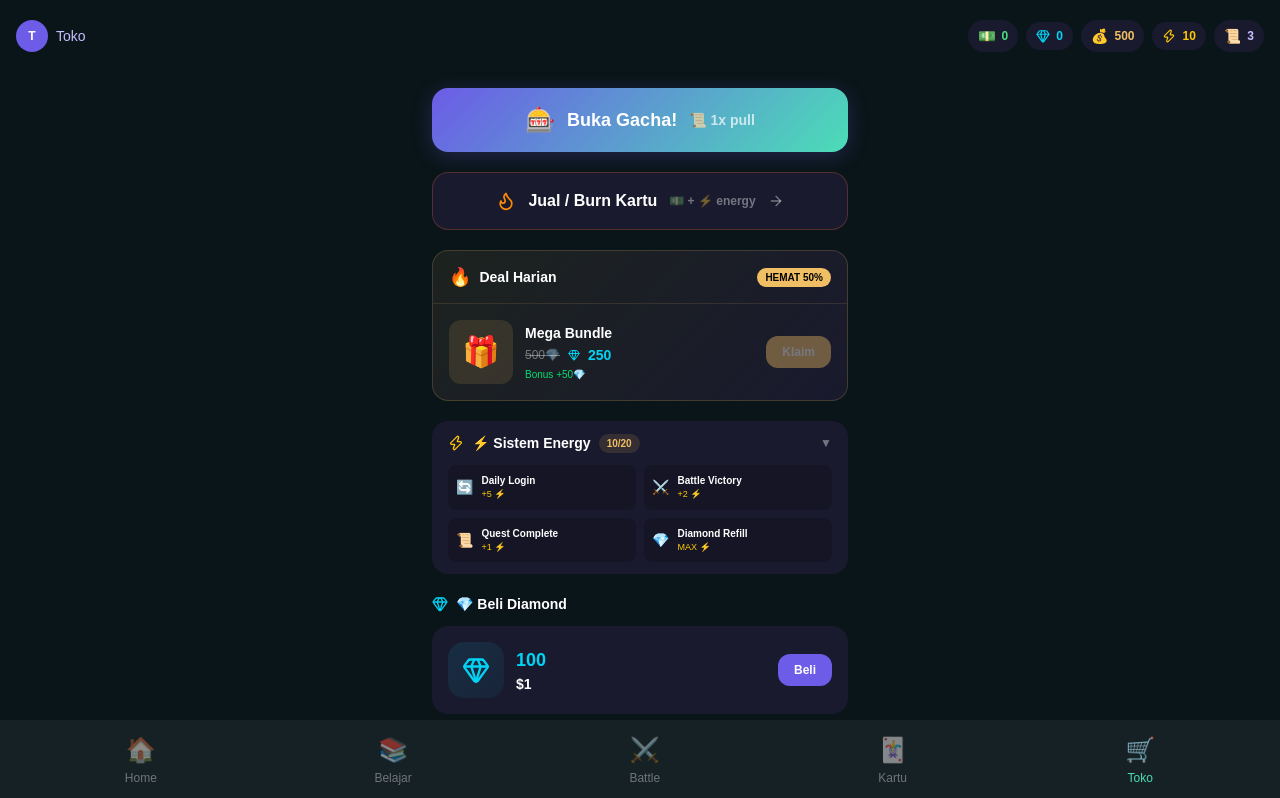
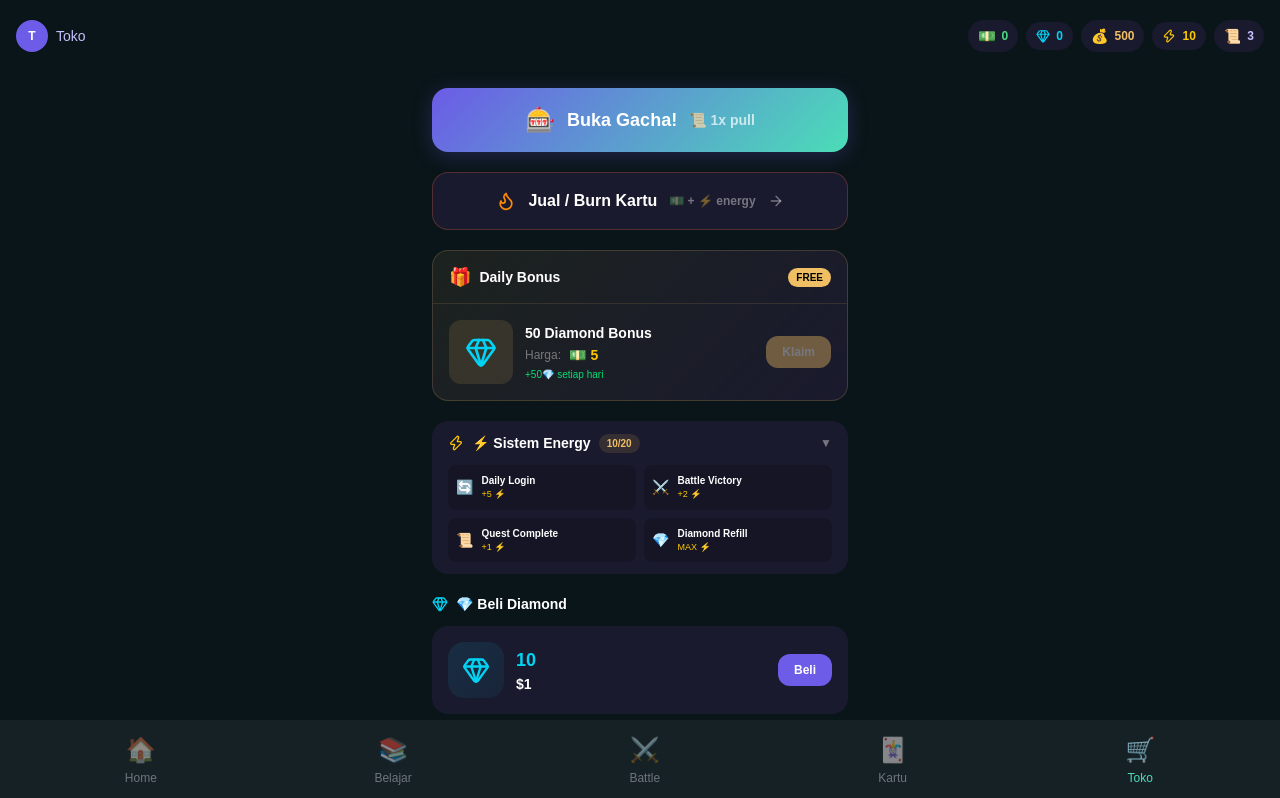
Before and after one commit to tamagoxx/kanjimon, a Next.js app: page /shop in a window 1280 px wide. Shown: the top 798 px of the page. Built offline with nearby package versions, Linux system fonts and the light colour scheme.

Commit message:
fix: diamond purchase -  = 10 diamonds,  = 50, 0 = 100, 0 = 200
- Diamond bundles now straightforward: →10💎, →50💎, 0→100💎, 0→200💎
- No bonus per tier - simple 10 diamonds per
- Daily Deal changed to 50💎 bonus for 5💵 dollars (burn card currency)

```diff
--- a/src/app/shop/page.tsx
+++ b/src/app/shop/page.tsx
@@ -181,19 +181,17 @@ function DiamondBundle({ amount, bonus, price, original, popular }: {
 // Daily Deal
 // ============================================================
 function DailyDeal() {
-  const { diamonds, spendDiamonds } = useCollectionStore();
+  const { dollars, spendDollars, addDiamonds } = useCollectionStore();
 
   const deal = {
-    name: 'Mega Bundle',
-    original: 500,
-    price: 250,
+    name: 'Daily Bonus',
     emoji: '🎁',
     color: '#f0bf63',
-    bonus: 50,
-    total: 550,
+    diamonds: 50,
+    costDollars: 5,
   };
 
-  const canAfford = diamonds >= deal.price;
+  const canAfford = dollars >= deal.costDollars;
 
   return (
     <motion.div
@@ -204,30 +202,29 @@ function DailyDeal() {
     >
       <div className="px-4 py-3 flex items-center justify-between" style={{ borderBottom: `1px solid ${deal.color}20` }}>
         <div className="flex items-center gap-2">
-          <span className="text-lg">🔥</span>
-          <span className="text-sm font-bold text-white">Deal Harian</span>
+          <span className="text-lg">{deal.emoji}</span>
+          <span className="text-sm font-bold text-white">{deal.name}</span>
         </div>
-        <span className="px-2 py-0.5 rounded-full text-[10px] font-bold text-black" style={{ backgroundColor: deal.color }}>HEMAT 50%</span>
+        <span className="px-2 py-0.5 rounded-full text-[10px] font-bold text-black" style={{ backgroundColor: deal.color }}>FREE</span>
       </div>
       <div className="p-4">
         <div className="flex items-center gap-3">
           <div className="w-16 h-16 rounded-xl flex items-center justify-center text-3xl" style={{ background: `${deal.color}20` }}>
-            {deal.emoji}
+            <Gem className="w-8 h-8 text-cyan-400" />
           </div>
           <div className="flex-1">
-            <h3 className="font-bold text-white text-sm">{deal.name}</h3>
+            <h3 className="font-bold text-white text-sm">50 Diamond Bonus</h3>
             <div className="flex items-center gap-2 mt-0.5">
-              <span className="text-xs text-white/40 line-through">{deal.original}💎</span>
-              <Gem className="w-3 h-3 text-cyan-400" />
-              <span className="text-sm font-black text-cyan-400">{deal.price}</span>
+              <span className="text-xs text-white/40">Harga:</span>
+              <span className="text-sm font-black text-yellow-400">💵 5</span>
             </div>
-            <p className="text-[10px] text-green-400 mt-0.5">Bonus +{deal.bonus}💎</p>
+            <p className="text-[10px] text-green-400 mt-0.5">+{deal.diamonds}💎 setiap hari</p>
           </div>
           <button
             onClick={() => {
-              if (diamonds >= deal.price) {
-                spendDiamonds(deal.price);
-                useCollectionStore.getState().addDiamonds(deal.total);
+              if (canAfford) {
+                spendDollars(deal.costDollars);
+                addDiamonds(deal.diamonds);
               }
             }}
             disabled={!canAfford}
@@ -378,10 +375,10 @@ export default function ShopPage() {
             <h2 className="text-sm font-bold text-white">💎 Beli Diamond</h2>
           </div>
           <div className="space-y-2">
-            <DiamondBundle amount={100} bonus={0} price={1} />
-            <DiamondBundle amount={500} bonus={50} price={5} popular />
-            <DiamondBundle amount={1200} bonus={200} price={10} />
-            <DiamondBundle amount={3000} bonus={750} price={20} original={30} />
+            <DiamondBundle amount={10} bonus={0} price={1} />
+            <DiamondBundle amount={50} bonus={0} price={5} popular />
+            <DiamondBundle amount={100} bonus={0} price={10} />
+            <DiamondBundle amount={200} bonus={0} price={20} original={30} />
           </div>
         </section>
 
```
